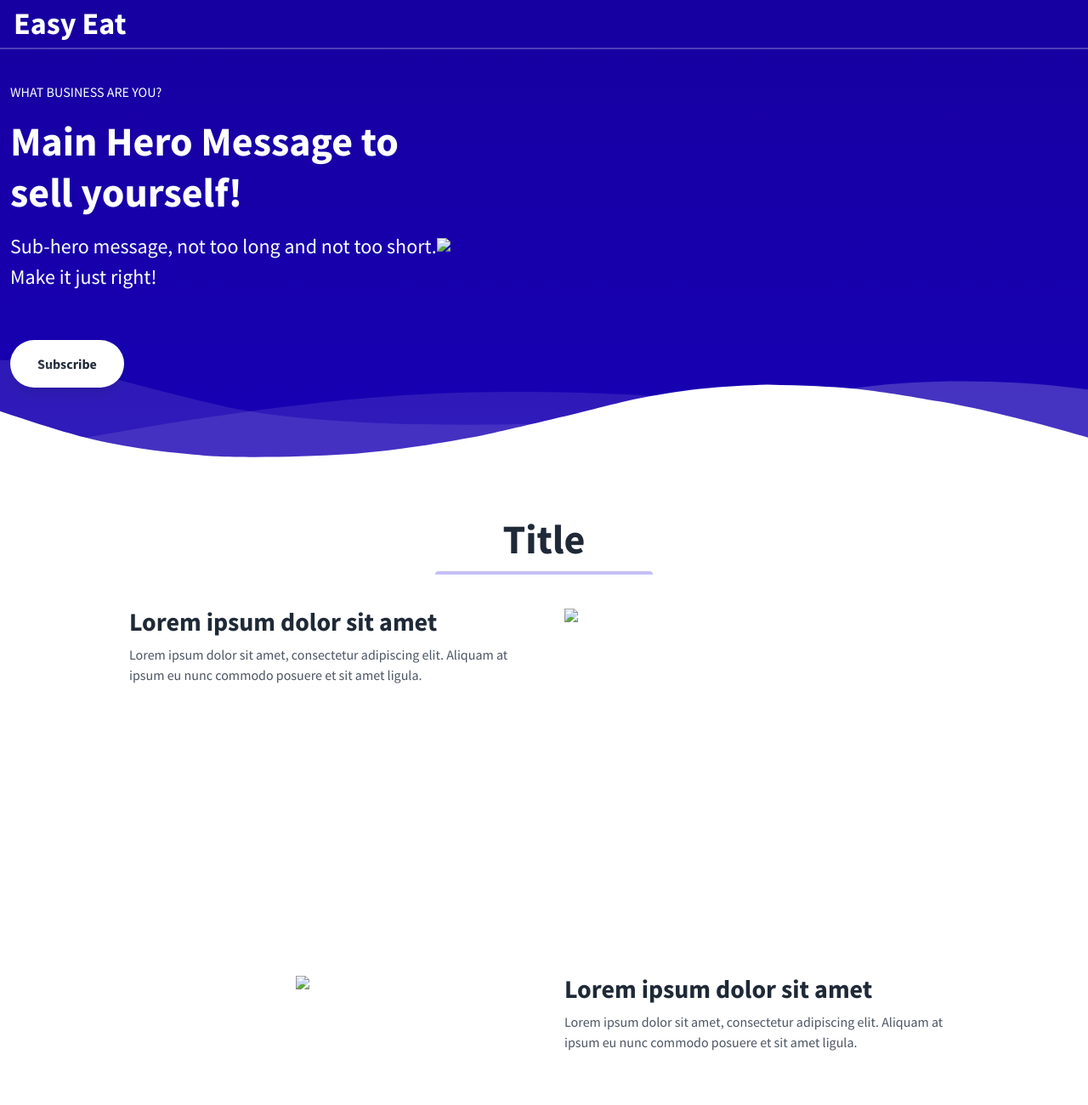
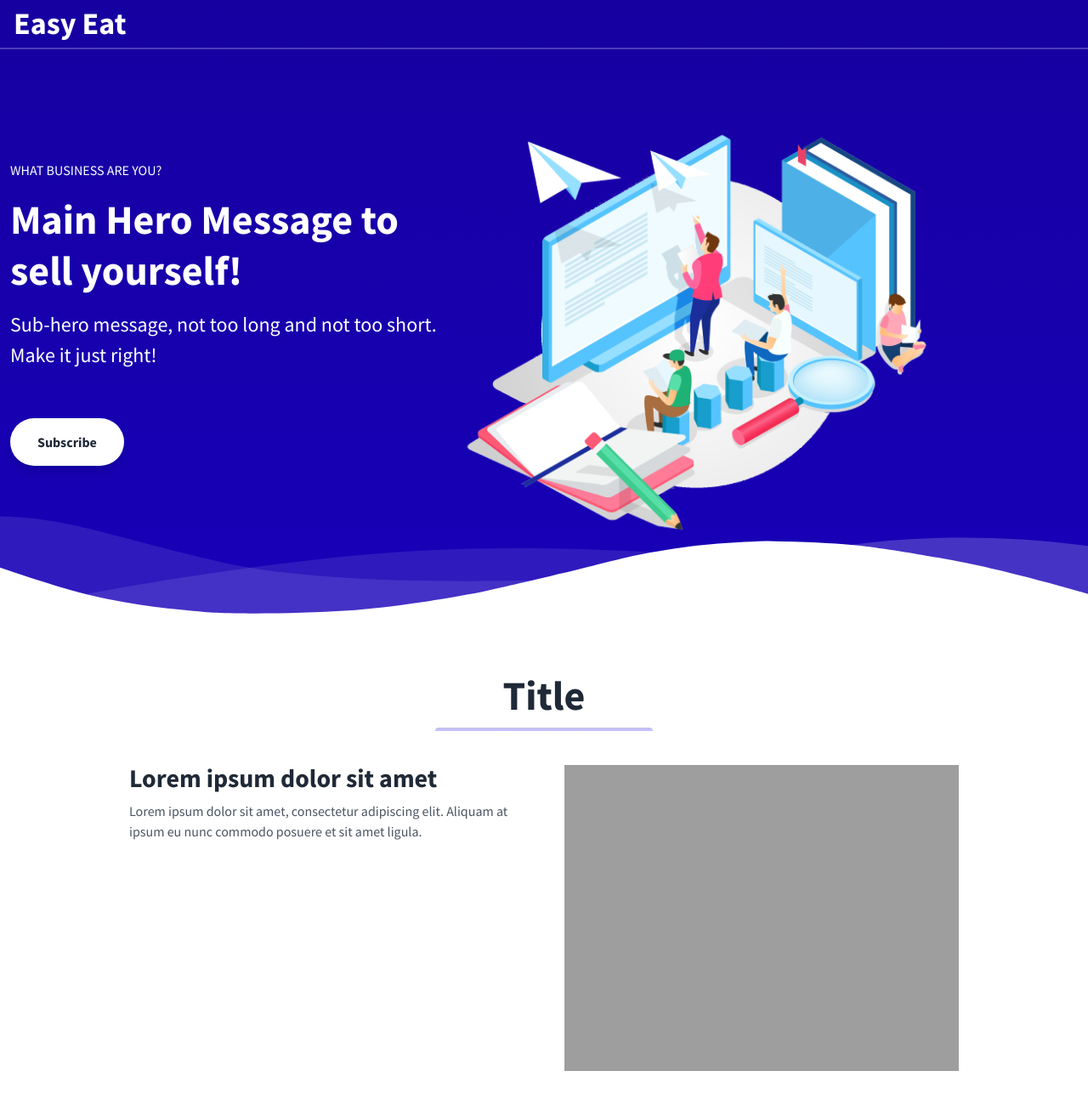
Before and after one commit to mehmetranas/DigitArc-HomePage, a plain HTML site: page easy-eat.html in a window 1280 px wide. Shown: the top 1300 px of the page at 85% size. Drawn offline with nearby package versions, Linux system fonts and the light colour scheme; the site is published under a folder, as on GitHub Pages, so addresses that start at the root find nothing.

Commit message:
fixed easy eat href relative path

```diff
--- a/easy-eat.html
+++ b/easy-eat.html
@@ -123,7 +123,7 @@
         </div>
         <!--Right Col-->
         <div class="w-full md:w-3/5 py-6 text-center">
-          <img class="w-full md:w-4/5 z-50" src="/images/our-works/hero.png" />
+          <img class="w-full md:w-4/5 z-50" src="images/our-works/hero.png" />
         </div>
       </div>
     </div>
@@ -192,7 +192,7 @@
           <div class="w-full sm:w-1/2 p-6 flex md:block justify-center">
             <img
               style="height: 360px"
-              src="/images/our-works/easy-eat-screen-all.png"
+              src="images/our-works/easy-eat-screen-all.png"
               alt="Easy Eat"
             />
           </div>
@@ -200,7 +200,7 @@
         <div class="flex flex-wrap flex-col-reverse sm:flex-row">
           <div class="w-full sm:w-1/2 p-6 mt-6 flex justify-center">
             <img
-              src="/images/our-works/order-dashboard-screen 1_dell-xps15-front.png"
+              src="images/our-works/order-dashboard-screen 1_dell-xps15-front.png"
               alt="Easy Eat"
             />
           </div>
```
Also changed, not shown: index.html (+4 -4 lines).
